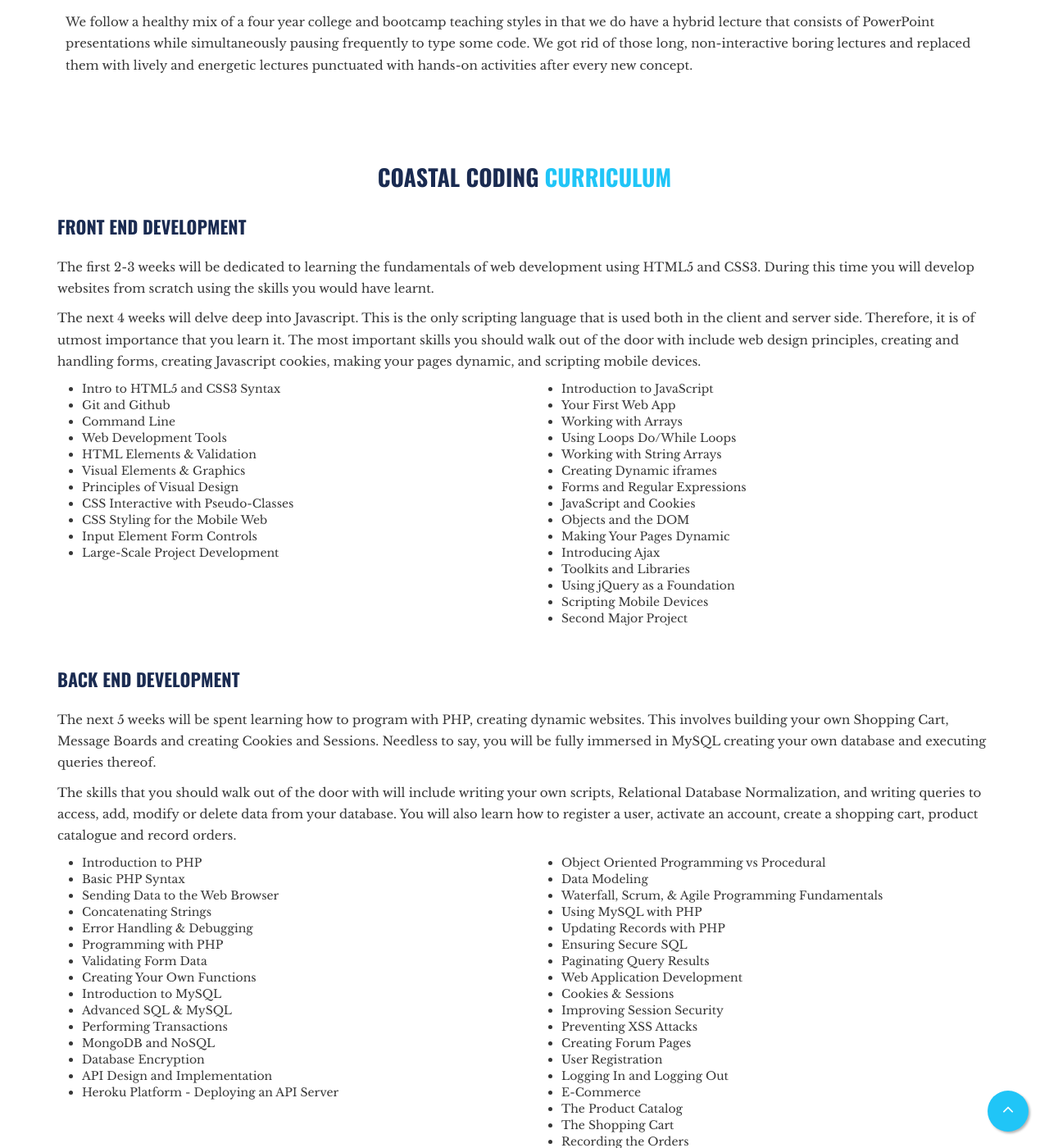
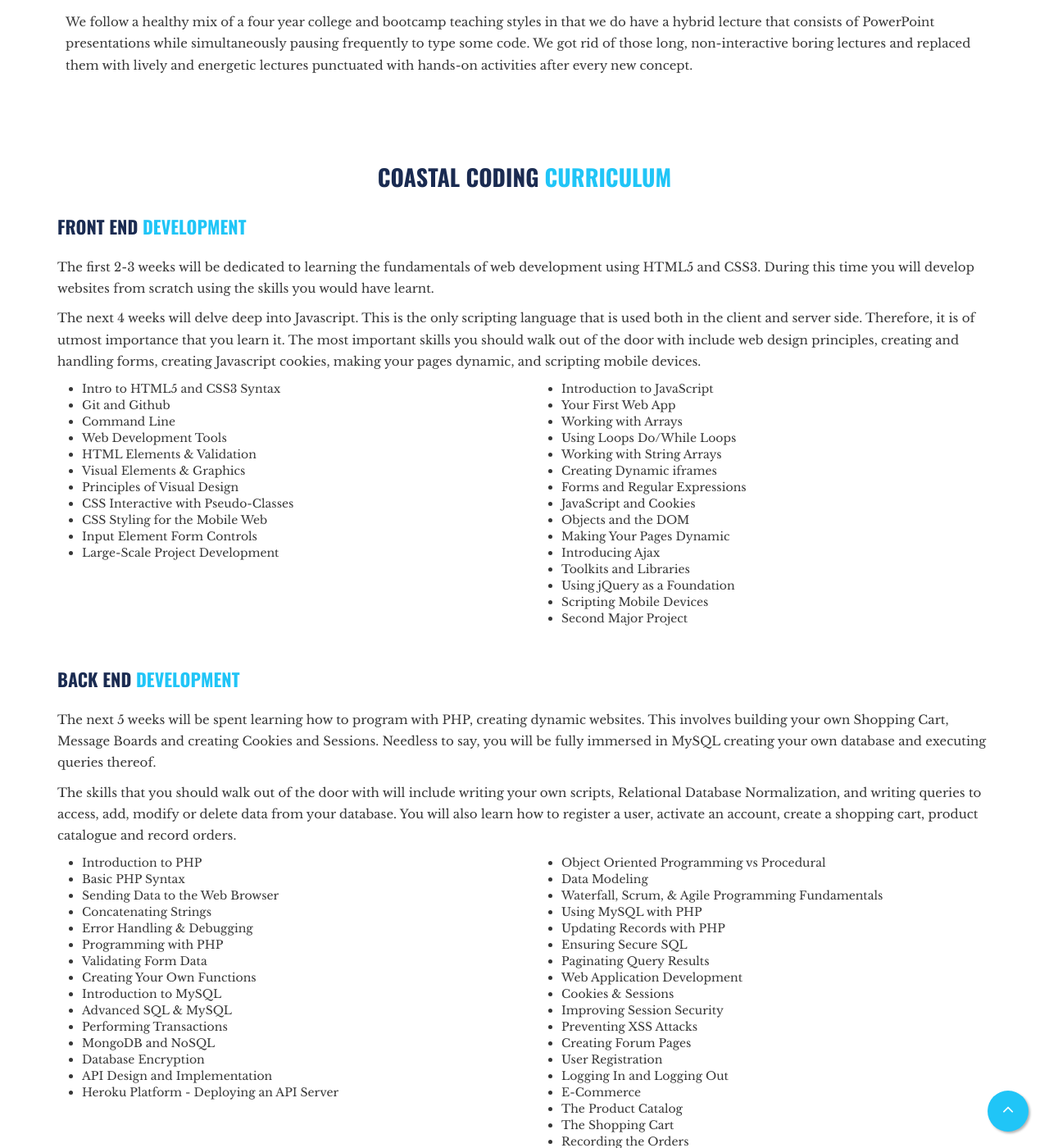
Before and after one commit to pfuzane1/Coastal-Coding, a Jekyll site: the page built from course-detail.html, in a window 1280 px wide and 1400 px high, scrolled down 1067 px. Shown: the whole window at 82% size. Built offline with Jekyll 4.4.1, drawn with Linux system fonts in a browser that asks for light colours; a script that is not in the unit is left out; some of the changed text lies outside the part shown.

Commit message:
Styling Headings

```diff
--- a/course-detail.html
+++ b/course-detail.html
@@ -97,7 +97,7 @@ layout: default
         <div class="row">
             <h3 class="heading text-center">Coastal Coding <span class="color2">Curriculum</span></h3>
             <div class="col-sm-12">
-                <h4 class="heading">Front End Development</h4>
+                <h4 class="heading">Front End <span class="color2">Development</span></h4>
                 <p>The first 2-3 weeks will be dedicated to learning the fundamentals of web development using HTML5 and CSS3. During this time you will develop websites from scratch using the skills you would have learnt.</p>
                 <p>The next 4 weeks will delve deep into Javascript. This is the only scripting language that is used both in the client and server side. Therefore, it is of utmost importance that you learn it. The most important skills you should walk out of the door with include web design principles, creating and handling forms, creating Javascript cookies, making your pages dynamic, and scripting mobile devices. </p>
             </div>
@@ -138,7 +138,7 @@ layout: default
             		</div>
 
             <div class="col-sm-12 mt-40">
-                <h4 class="heading">Back End Development</h4>
+                <h4 class="heading">Back End <span class="color2">Development</span></h4>
                 <p>The next 5 weeks will be spent learning how to program with PHP, creating dynamic websites. This involves building your own Shopping Cart, Message Boards and creating Cookies and Sessions. Needless to say, you will be fully immersed in MySQL creating your own database and executing queries thereof.</p>
                 <p>The skills that you should walk out of the door with will include writing your own scripts, Relational Database Normalization, and writing queries to access, add, modify or delete data from your database. You will also learn how to register a user, activate an account, create a shopping cart, product catalogue and record orders.</p>
             </div>
@@ -187,7 +187,7 @@ layout: default
             		</div>
 
             <div class="col-sm-12 mt-40">
-                <h4 class="heading">Projects & Portfolio</h4>
+                <h4 class="heading">Projects & <span class="color2">Portfolio</span></h4>
                 <p>Your portfolio will consist of multiple fronted based websites for those customers and companies that just want to display information. Your team project will showcase a backend website endowed with everything that you learnt in the frontend design.</p>
                 <p>This time your website will fully interact with the server and and enable your users to blog in different languages and and order merchandize via your shopping cart.</p>
             </div>
```
